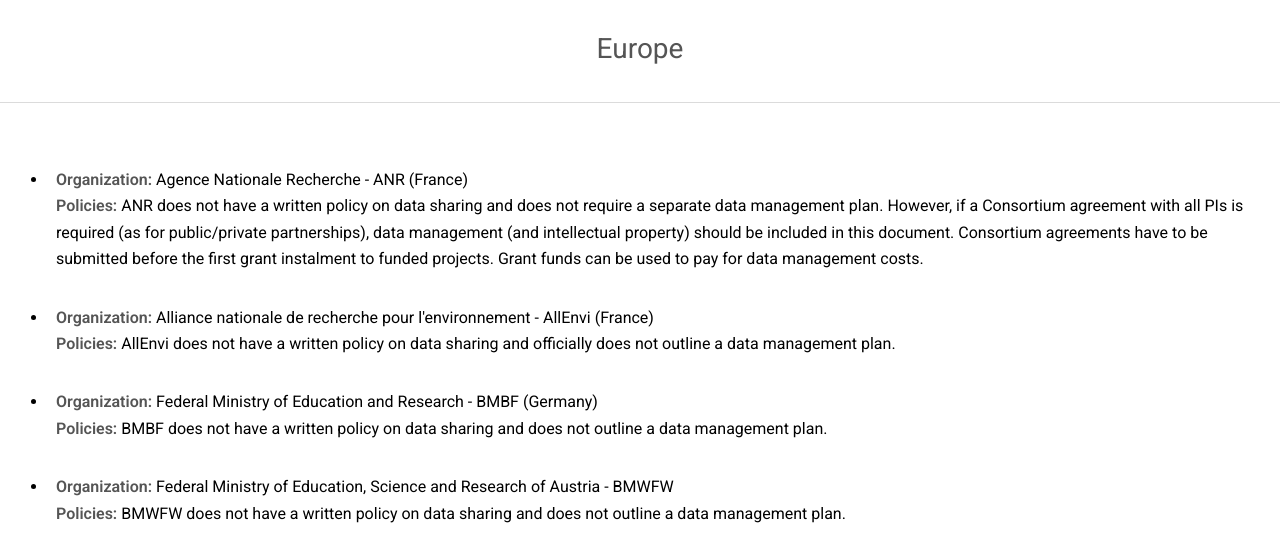
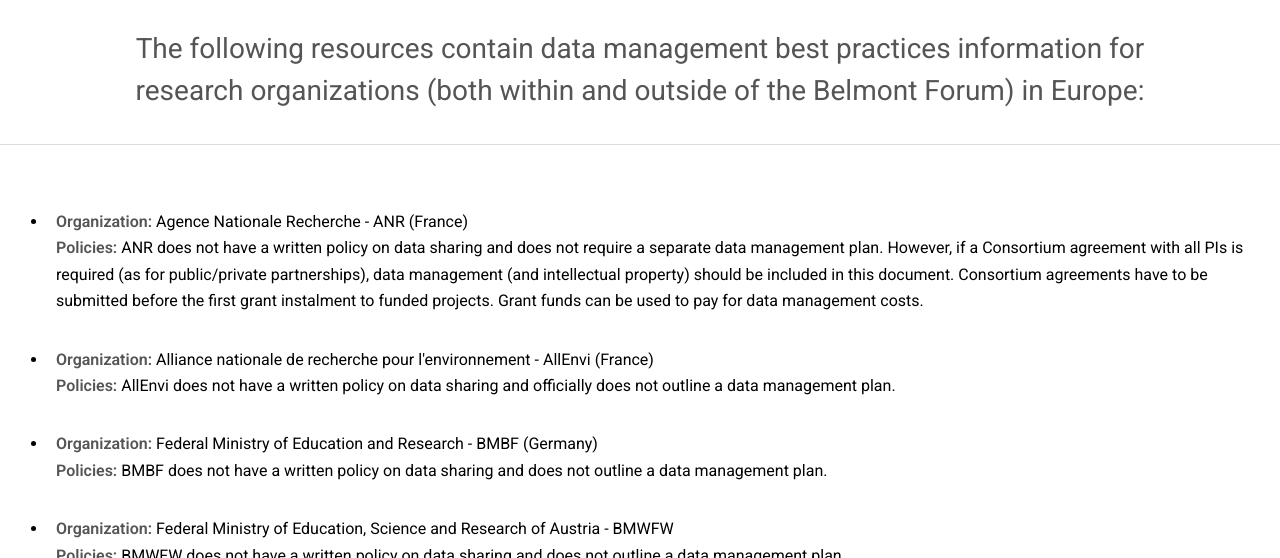
Before and after one commit to bfe-inf/toolkit, a Jekyll site: the page built from bp&s-europe.html, in a window 1280 px wide and 900 px high, cut to the strip 342-900 px from the top of the window. Built offline with Jekyll 4.4.1, drawn with Linux system fonts in a browser that asks for light colours.

Commit message:
Update bp&s-europe.html

```diff
--- a/bp&s-europe.html
+++ b/bp&s-europe.html
@@ -46,7 +46,7 @@
 			<section id="main" class="wrapper" style="padding-bottom: 0px;">
 				<div class="inner">
 					<header class="align-center">
-						<h3>Europe</h3>
+						<h3>The following resources contain data management best practices information for research organizations (both within and outside of the Belmont Forum) in Europe:</h3>
 					</header>
 			</section>
 			<hr>
```
